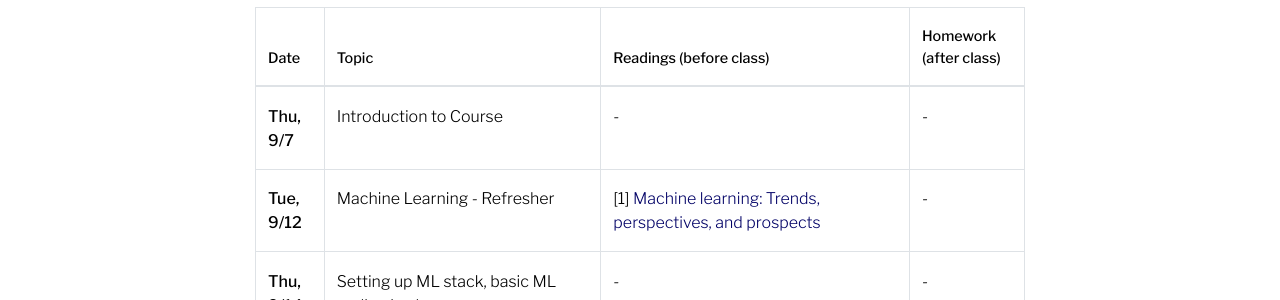
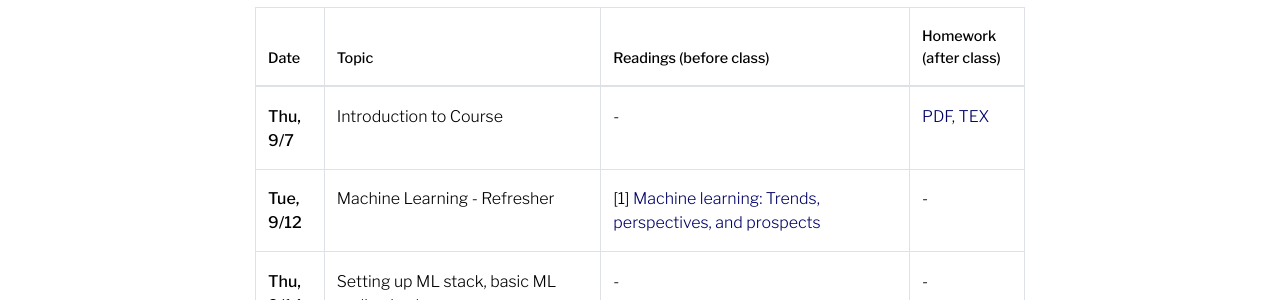
Before and after one commit to evijit/evijit.github.io, a Jekyll site: the page built from _pages/teaching.md, in a window 1280 px wide and 900 px high, scrolled down 567 px. Shown: the part 153-453 px from the top of the window. Built offline with Jekyll 4.4.1, drawn with Linux system fonts in a browser that asks for light colours; comment, search, counter and statistics services are not loaded; a style sheet for code colours, icons or effects is not loaded.

Commit message:
added homework 1

```diff
--- a/_pages/teaching.md
+++ b/_pages/teaching.md
@@ -21,7 +21,7 @@
 {:class="table table-bordered"}
 | **Date** | **Topic** | **Readings (before class)** | **Homework (after class)**
 |--|--|--|--|
-| **Thu, 9/7** | Introduction to Course | - | - |
+| **Thu, 9/7** | Introduction to Course | - | [PDF](https://evijit.io/materials/RML_day2.pdf), [TEX](https://evijit.io/materials/RML_day2.tex) |
 | **Tue, 9/12** | Machine Learning - Refresher | [1] [Machine learning: Trends, perspectives, and prospects](https://www.cs.cmu.edu/~tom/pubs/Science-ML-2015.pdf) | - |
 | **Thu, 9/14** | Setting up ML stack, basic ML coding in class | - | - |
 | **Tue, 9/19** | Algorithmic Fairness - Intro  | [1] [Bias detectives: the researchers striving to make algorithms fair](https://courses.cs.duke.edu/spring20/compsci342/netid/readings/nature-algorithmic-bias.pdf) - R. Courtland <br> [2] (Optional) [A Survey on Bias and Fairness in Machine Learning](https://arxiv.org/pdf/1908.09635.pdf) - Mehrabi et. al | - |
```
Also changed, not shown: 2 other files.
